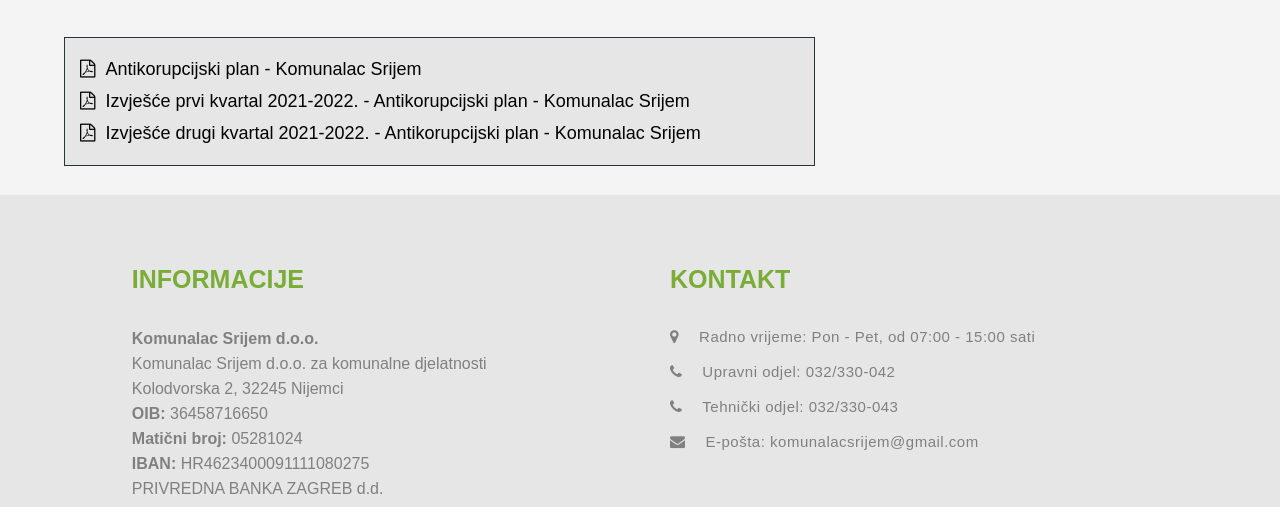
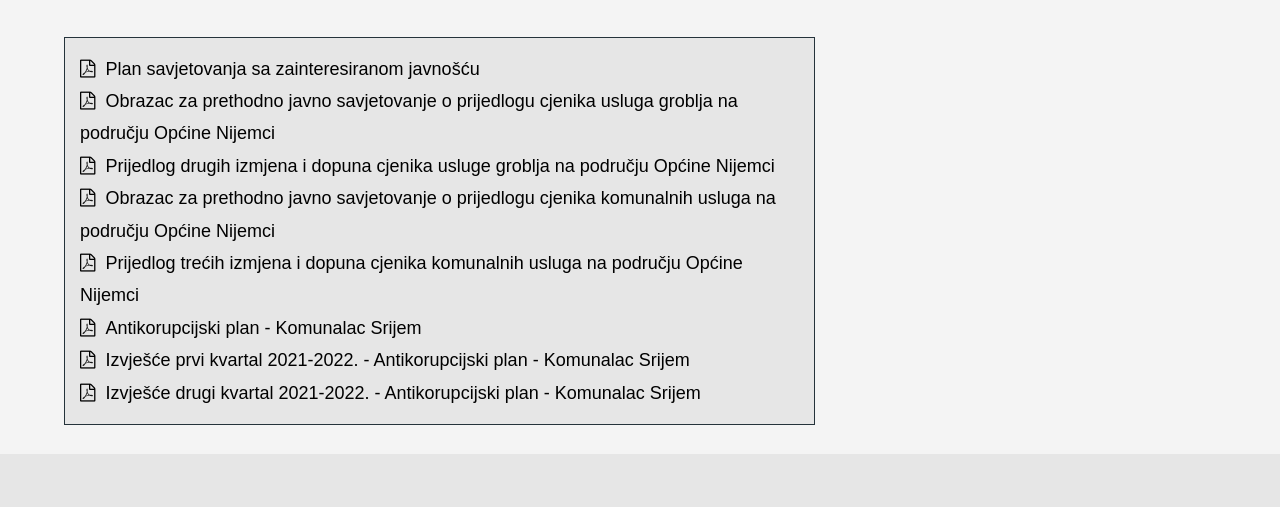
Before and after one commit to kSibalic/komunalac--web, a plain HTML site: page docs/ostalo.html in a window 1280 px wide. Shown: the part 293-800 px from the top of the page. Drawn offline with Linux system fonts and the light colour scheme; a script that the page names is missing.

Commit message:
Add new docs

```diff
--- a/docs/ostalo.html
+++ b/docs/ostalo.html
@@ -89,6 +89,21 @@
 
             <div class="footeri" style="border: #25333b 1px solid">
               <li style="margin: 15px;">
+                <a class="link1" href="/dokumenti/OSTALO/JS%20-%20Plan%20savjetovanja%20sa%20zainteresiranom%20javnoscu.pdf" target="_blank">
+                  <i class="fa fa-file-pdf-o" aria-hidden="true"></i> &nbsp;Plan savjetovanja sa zainteresiranom javnošću</a> <br/>
+
+                <a class="link1" href="/dokumenti/OSTALO/JS%20-%20Obrazac%20za%20prethodno%20javno%20savjetovanje%20o%20prijedlogu%20cjenika%20usluga%20groblja%20na%20podrucju%20Opcine%20Nijemci.pdf" target="_blank">
+                  <i class="fa fa-file-pdf-o" aria-hidden="true"></i> &nbsp;Obrazac za prethodno javno savjetovanje o prijedlogu cjenika usluga groblja na području Općine Nijemci</a> <br/>
+
+                <a class="link1" href="/dokumenti/OSTALO/JS%20-%20Prijedlog%20drugih%20izmjena%20i%20dopuna%20cjenika%20usluge%20groblja%20na%20podrucju%20Opcine%20Nijemci.pdf" target="_blank">
+                  <i class="fa fa-file-pdf-o" aria-hidden="true"></i> &nbsp;Prijedlog drugih izmjena i dopuna cjenika usluge groblja na području Općine Nijemci</a> <br/>
+
+                <a class="link1" href="/dokumenti/OSTALO/JS%20-%20Obrazac%20za%20prethodno%20javno%20savjetovanje%20o%20prijedlogu%20cjenika%20komunalnih%20usluga%20na%20podrucju%20Opcine%20Nijemci.pdf" target="_blank">
+                  <i class="fa fa-file-pdf-o" aria-hidden="true"></i> &nbsp;Obrazac za prethodno javno savjetovanje o prijedlogu cjenika komunalnih usluga na području Općine Nijemci</a> <br/>
+
+                <a class="link1" href="/dokumenti/OSTALO/JS%20-%20Prijedlog%20trecih%20izmjena%20i%20dopuna%20cjenika%20komunalnih%20usluga%20na%20podrucju%20Opcine%20Nijemci.pdf" target="_blank">
+                  <i class="fa fa-file-pdf-o" aria-hidden="true"></i> &nbsp;Prijedlog trećih izmjena i dopuna cjenika komunalnih usluga na području Općine Nijemci</a> <br/>
+
                 <a class="link1" href="/dokumenti/Antikorupcijski%20plan%20-%20KOMUNALAC%20SRIJEM.pdf" target="_blank">
                   <i class="fa fa-file-pdf-o" aria-hidden="true"></i> &nbsp;Antikorupcijski plan - Komunalac Srijem</a> <br/>
 
```
Also changed, not shown: 5 other files.
